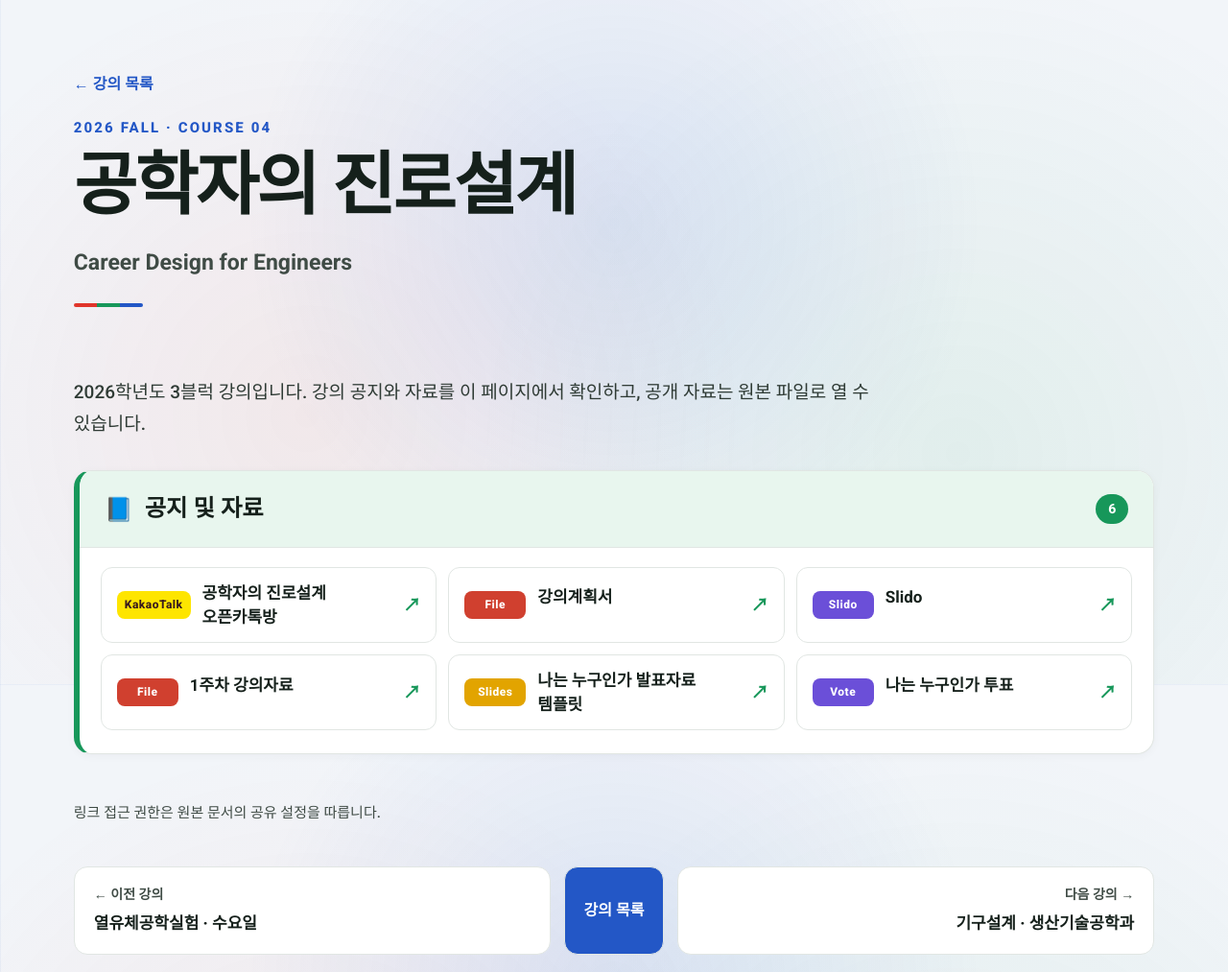
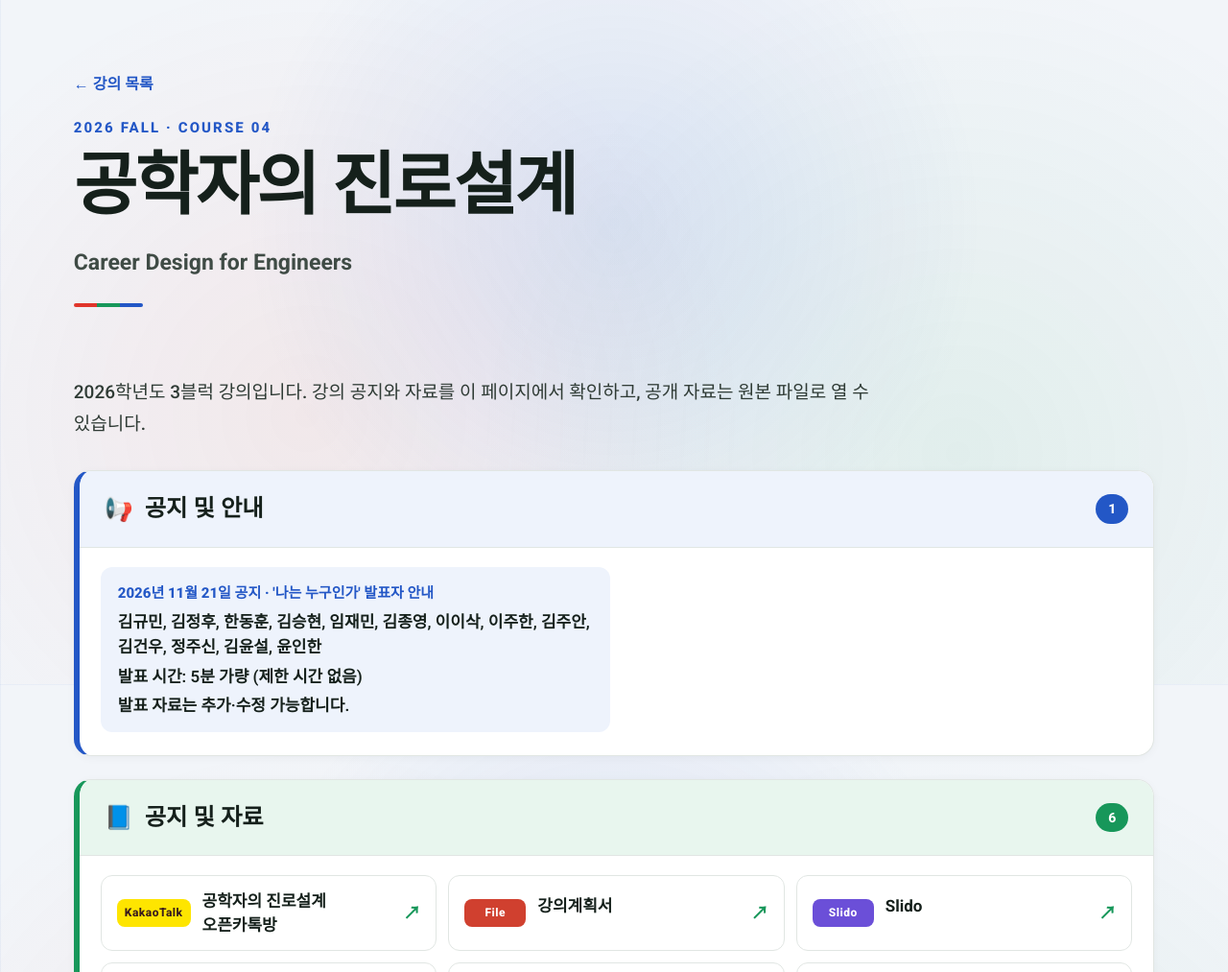
Before and after one commit to joongbaekim-lab/tes-lab, a plain HTML site: page course-career-design.html in a window 1280 px wide. Shown: the part 87-1100 px from the top of the page at 96% size. Drawn offline with Linux system fonts and the light colour scheme.

Commit message:
Career Design: announce 'Who Am I' presenters

```diff
--- a/assets/i18n-en.js
+++ b/assets/i18n-en.js
@@ -535,6 +535,9 @@ window.TES_EN = {
 "1주차 강의자료": "Week 1 Lecture Materials",
 "나는 누구인가 발표자료 템플릿": "\"Who Am I\" Presentation Template",
 "나는 누구인가 투표": "\"Who Am I\" Vote",
+"2026년 11월 21일 공지 · '나는 누구인가' 발표자 안내": "Notice, Nov. 21, 2026 · \"Who Am I\" Presenters",
+"발표 시간: 5분 가량 (제한 시간 없음)": "Presentation time: about 5 minutes (no strict limit)",
+"발표 자료는 추가·수정 가능합니다.": "You may still add to or revise your presentation materials.",
 "3주차 강의자료": "Week 3 Lecture Materials",
 "4주차 강의자료": "Week 4 Lecture Materials",
 "5주차 강의자료": "Week 5 Lecture Materials",
--- a/course-career-design.html
+++ b/course-career-design.html
@@ -12,6 +12,12 @@
     <section class="page-hero course-hero"><p class="eyebrow">LECTURES / 2026 FALL</p><a class="course-back" href="lectures.html">← 강의 목록</a><p class="course-tag">2026 FALL · COURSE 04</p><h1>공학자의 진로설계</h1><p class="course-en">Career Design for Engineers</p></section>
     <section class="section-wrap course-page">
       <div class="course-summary"><p class="course-intro">2026학년도 3블럭 강의입니다. 강의 공지와 자료를 이 페이지에서 확인하고, 공개 자료는 원본 파일로 열 수 있습니다.</p></div>
+      <section class="res-section" data-kind="notice">
+        <header class="res-head"><span class="res-icon" aria-hidden="true">📢</span><h2>공지 및 안내</h2><span class="res-count">1</span></header>
+        <ul class="res-list">
+<li class="res-note"><span class="res-key">2026년 11월 21일 공지 · &#x27;나는 누구인가&#x27; 발표자 안내</span><span class="res-value">김규민, 김정후, 한동훈, 김승현, 임재민, 김종영, 이이삭, 이주한, 김주안, 김건우, 정주신, 김윤설, 윤인한</span><span class="res-value">발표 시간: 5분 가량 (제한 시간 없음)</span><span class="res-value">발표 자료는 추가·수정 가능합니다.</span></li>
+        </ul>
+      </section>
       <section class="res-section" data-kind="material">
         <header class="res-head"><span class="res-icon" aria-hidden="true">📘</span><h2>공지 및 자료</h2><span class="res-count">6</span></header>
         <ul class="res-grid">
```
